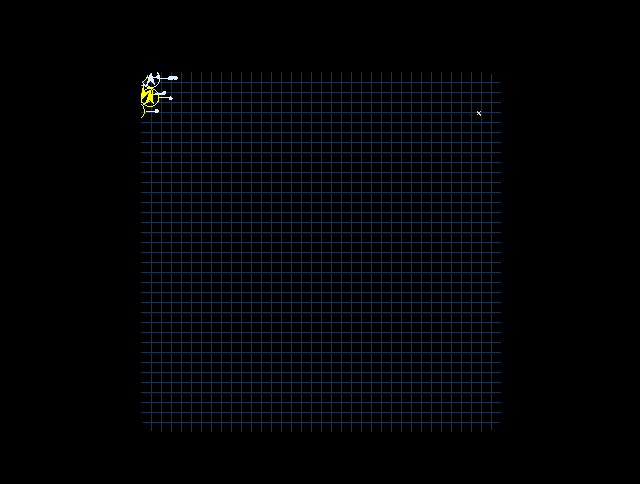
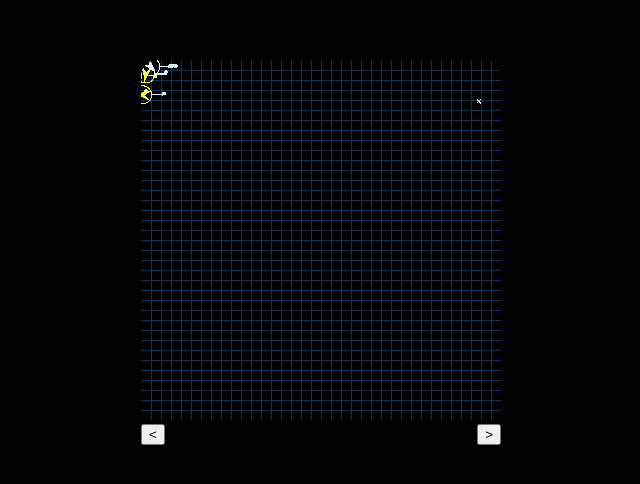
Before and after one commit to adrianlafond/bugs, a website: page index.html in a window 1280 px wide. Shown: the part 156-640 px from the top of the page, without its empty margins (319-959 px from the left). Drawn offline with Linux system fonts and the light colour scheme; animation ran at ten frames a second.

Commit message:
recreate defaults each instance

```diff
--- a/index.html
+++ b/index.html
@@ -6,6 +6,10 @@
   <meta name="viewport" content="width=device-width, initial-scale=1.0">
   <title>bugs</title>
   <style>
+    :root {
+      --bugs-width: 360px;
+      --bugs-height: 360px;
+    }
     html, body {
       height: 100%;
     }
@@ -15,20 +19,28 @@
     main {
       display: flex;
       height: 100%;
+      flex-direction: column;
+      align-items: center;
       justify-content: center;
     }
-    #canvas {
+    .bugs__content {
       border-radius: 16px;
       overflow: hidden;
-      align-self: center;
-      width: 360px;
-      height: 360px;
+    }
+    .bugs__navigation {
+      display: flex;
+      justify-content: space-between;
+      width: var(--bugs-width);
     }
   </style>
 </head>
 <body>
   <main>
-    <div id="canvas" />
+    <div class="bugs__content"></div>
+    <div class="bugs__navigation">
+      <button class="bugs__btn-prev">&lt;</button>
+      <button class="bugs__btn-next">&gt;</button>
+    </div>
   </main>
 
   <script src="dist/bugs.js"></script>
--- a/package.json
+++ b/package.json
@@ -31,6 +31,7 @@
   "homepage": "https://github.com/adrianlafond/bugs#readme",
   "devDependencies": {
     "@types/jest": "^29.5.1",
+    "@types/page": "^1.11.6",
     "concurrently": "^8.0.1",
     "esbuild": "0.17.19",
     "gh-pages": "^5.0.0",
@@ -44,6 +45,7 @@
   "dependencies": {
     "@adrianlafond/geom": "^1.2.9",
     "easings.net": "^1.0.3",
+    "page": "^1.11.6",
     "pixi.js": "^7.2.4"
   },
   "ts-standard": {
--- /dev/null
+++ b/src/bug/bug.defaults.ts
@@ -0,0 +1,42 @@
+import { Point, Vector } from '@adrianlafond/geom';
+import { BugOptions } from './bug.types';
+
+export type Defaults = Omit<Required<BugOptions>, 'stageRect'>
+
+export const getDefaults = (): Defaults => ({
+  activeSide: 'left',
+  millisecondsPerStep: 250,
+  maxStepPx: 16,
+  position: new Vector(),
+  segments: [{
+    position: new Point(),
+    legs: {
+      left: [[
+        new Point(-9, 0),
+        new Point(-18, -15)
+      ], [
+        new Point(-9, 2),
+        new Point(-20, -2)
+      ], [
+        new Point(-9, 4),
+        new Point(-16, 8)
+      ]],
+      right: [[
+        new Point(9, 0),
+        new Point(18, -15)
+      ], [
+        new Point(9, 2),
+        new Point(20, -2)
+      ], [
+        new Point(9, 4),
+        new Point(16, 8)
+      ]]
+    },
+  }],
+  jointOffset: 0.25,
+  repulsionPx: 0,
+  maxJigglePx: 3,
+  maxDistractionPx: 24,
+  timingFunction: 'easeOutCubic',
+  target: new Vector()
+})
--- a/src/bug/bug.ts
+++ b/src/bug/bug.ts
@@ -1,168 +1,9 @@
 import { Angle, Point, Vector } from '@adrianlafond/geom'
 import easings from 'easings.net'
 import { Leg } from './leg'
-import { Segment, SegmentData } from './segment';
-
-export type BugSide = 'left' | 'right'
-export type BugTimingFunction =
-  | 'linear'
-	| 'easeInQuad'
-	| 'easeOutQuad'
-	| 'easeInOutQuad'
-	| 'easeInCubic'
-	| 'easeOutCubic'
-	| 'easeInOutCubic'
-	| 'easeInQuart'
-	| 'easeOutQuart'
-	| 'easeInOutQuart'
-	| 'easeInQuint'
-	| 'easeOutQuint'
-	| 'easeInOutQuint'
-	| 'easeInSine'
-	| 'easeOutSine'
-	| 'easeInOutSine'
-	| 'easeInExpo'
-	| 'easeOutExpo'
-	| 'easeInOutExpo'
-	| 'easeInCirc'
-	| 'easeOutCirc'
-	| 'easeInOutCirc'
-	| 'easeInBack'
-	| 'easeOutBack'
-	| 'easeInOutBack'
-	| 'easeInElastic'
-	| 'easeOutElastic'
-	| 'easeInOutElastic'
-	| 'easeInBounce'
-	| 'easeOutBounce'
-
-export { SegmentData }
-export interface BugRender {
-  activeSide: BugSide
-  segments: SegmentData[]
-  target: Point
-}
-
-export interface StageRect {
-  x: number
-  y: number
-  width: number
-  height: number
-}
-
-export interface BugOptionsSegmentLegs {
-  left: Point[][]
-  right: Point[][]
-}
-
-export interface BugOptionsSegment {
-  position: Point
-  legs?: BugOptionsSegmentLegs
-}
-
-export interface BugOptions {
-  /**
-   * Whether the bug starts its left legs moving or its right. Default is left.
-   */
-  activeSide?: 'left' | 'right'
-
-  /**
-   * Milliseconds each step takes to complete. Default is 250.
-   */
-  millisecondsPerStep?: number
-
-  /**
-   * The maximum distance in pixels that the bug can progress per step. Default
-   * is 16.
-   */
-  maxStepPx?: number
-
-  /**
-   * Position and direction on the stage where the lead segment of the bug
-   * starts. Default is 0, 0, 0.
-   */
-  position?: Vector
-
-  /**
-   * Position of the segments of the bug relative to each other. Each segment
-   * can have its own sets of legs. Default is a single segment at (0, 0) with
-   * 3 legs on each side.
-   */
-  segments?:  BugOptionsSegment[]
-
-  /**
-   * Percent offset from distance between socket and claw that the joint
-   * (comparable to an elbow or knee) should offset (or bent). Default is 0.25.
-   */
-  jointOffset?: number
-
-  /**
-   * The distance the bug stays away from the target and the edges of the stage.
-   * Useful if the bug's skin is wide. Default is 0.
-   */
-  repulsionPx?: number
-
-  /**
-   * Random jiggling applied on each time tick. A small number will make the bug
-   * look smooth; a large number is will make it look like a spaz. Default is 3.
-   */
-  maxJigglePx?: number
-
-  /**
-   * Random distraction in the target per each step. A large number will lead
-   * the bug in strange directions with each step, although the end target will
-   * not be forgotten. Default is 24.
-   */
-  maxDistractionPx?: number
-
-  /**
-   * Timing function to ease the step motion. Default is easeOutCubic.
-   */
-  timingFunction?: BugTimingFunction
-
-  /**
-   * The target coordinates towards which the bug should direct itself.
-   */
-  target?: Vector
-}
-
-const defaults: Required<BugOptions> = {
-  activeSide: 'left',
-  millisecondsPerStep: 250,
-  maxStepPx: 16,
-  position: new Vector(),
-  segments: [{
-    position: new Point(),
-    legs: {
-      left: [[
-        new Point(-9, 0),
-        new Point(-18, -15)
-      ], [
-        new Point(-9, 2),
-        new Point(-20, -2)
-      ], [
-        new Point(-9, 4),
-        new Point(-16, 8)
-      ]],
-      right: [[
-        new Point(9, 0),
-        new Point(18, -15)
-      ], [
-        new Point(9, 2),
-        new Point(20, -2)
-      ], [
-        new Point(9, 4),
-        new Point(16, 8)
-      ]]
-    },
-  }],
-  jointOffset: 0.25,
-  repulsionPx: 0,
-  maxJigglePx: 3,
-  maxDistractionPx: 24,
-  timingFunction: 'easeOutCubic',
-  target: new Vector()
-}
+import { Segment, SegmentData } from './segment'
+import { BugOptions, BugRender, BugSide, StageRect } from './bug.types'
+import { Defaults, getDefaults } from './bug.defaults'
 
 export class Bug {
   private activeSide: Required<BugOptions>['activeSide']
@@ -191,6 +32,7 @@ export class Bug {
     }
 
   constructor (options?: BugOptions) {
+    const defaults = getDefaults()
     this.activeSide = options?.activeSide ?? defaults.activeSide
     this.millisecondsPerStep = options?.millisecondsPerStep ?? defaults.millisecondsPerStep
     this.maxStepPx = options?.maxStepPx ?? defaults.maxStepPx
@@ -199,7 +41,7 @@ export class Bug {
     this.maxJigglePx = options?.maxJigglePx ?? defaults.maxJigglePx
     this.maxDistractionPx = options?.maxDistractionPx ?? defaults.maxDistractionPx
     this.timingFunction = options?.timingFunction ?? defaults.timingFunction
-    this.segments = this.createSegments(options?.position, options?.segments)
+    this.segments = this.createSegments(defaults, options?.position, options?.segments, options?.stageRect)
     this.target = options?.target ?? defaults.target
     this.current = {
       activeSide: this.activeSide,
@@ -274,8 +116,17 @@ export class Bug {
    * offset by a BugOptions['position'] vector for the starting coordinates, and
    * returns it.
    */
-  private createSegments(positionOption?: BugOptions['position'], segmentOptions?: BugOptions['segments']): Segment[] {
-    const position = positionOption ?? new Vector()
+  private createSegments(
+    defaults: Defaults,
+    positionOption?: BugOptions['position'],
+    segmentOptions?: BugOptions['segments'],
+    stageRect?: BugOptions['stageRect'],
+  ): Segment[] {
+    const position = positionOption ?? new Vector(
+      stageRect ? stageRect.x + Math.random() * stageRect.width : 0,
+      stageRect ? stageRect.y + Math.random() * stageRect.height : 0,
+      Math.random() * Math.PI * 2,
+    )
     const segments = segmentOptions || defaults.segments
     return segments.map(segment => new Segment(position, segment))
   }
--- /dev/null
+++ b/src/bug/bug.types.ts
@@ -0,0 +1,131 @@
+import { Point, Vector } from '@adrianlafond/geom'
+import { SegmentData } from './segment'
+
+export type BugSide = 'left' | 'right'
+export type BugTimingFunction =
+  | 'linear'
+	| 'easeInQuad'
+	| 'easeOutQuad'
+	| 'easeInOutQuad'
+	| 'easeInCubic'
+	| 'easeOutCubic'
+	| 'easeInOutCubic'
+	| 'easeInQuart'
+	| 'easeOutQuart'
+	| 'easeInOutQuart'
+	| 'easeInQuint'
+	| 'easeOutQuint'
+	| 'easeInOutQuint'
+	| 'easeInSine'
+	| 'easeOutSine'
+	| 'easeInOutSine'
+	| 'easeInExpo'
+	| 'easeOutExpo'
+	| 'easeInOutExpo'
+	| 'easeInCirc'
+	| 'easeOutCirc'
+	| 'easeInOutCirc'
+	| 'easeInBack'
+	| 'easeOutBack'
+	| 'easeInOutBack'
+	| 'easeInElastic'
+	| 'easeOutElastic'
+	| 'easeInOutElastic'
+	| 'easeInBounce'
+	| 'easeOutBounce'
+
+export { SegmentData }
+export interface BugRender {
+  activeSide: BugSide
+  segments: SegmentData[]
+  target: Point
+}
+
+export interface StageRect {
+  x: number
+  y: number
+  width: number
+  height: number
+}
+
+export interface BugOptionsSegmentLegs {
+  left: Point[][]
+  right: Point[][]
+}
+
+export interface BugOptionsSegment {
+  position: Point
+  legs?: BugOptionsSegmentLegs
+}
+
+export interface BugOptions {
+  /**
+   * Whether the bug starts its left legs moving or its right. Default is left.
+   */
+  activeSide?: 'left' | 'right'
+
+  /**
+   * Milliseconds each step takes to complete. Default is 250.
+   */
+  millisecondsPerStep?: number
+
+  /**
+   * The maximum distance in pixels that the bug can progress per step. Default
+   * is 16.
+   */
+  maxStepPx?: number
+
+  /**
+   * Position and direction on the stage where the lead segment of the bug
+   * starts. Default are random values within the confines of the stage rect.
+   */
+  position?: Vector
+
+  /**
+   * Position of the segments of the bug relative to each other. Each segment
+   * can have its own sets of legs. Default is a single segment at (0, 0) with
+   * 3 legs on each side.
+   */
+  segments?:  BugOptionsSegment[]
+
+  /**
+   * Percent offset from distance between socket and claw that the joint
+   * (comparable to an elbow or knee) should offset (or bent). Default is 0.25.
+   */
+  jointOffset?: number
+
+  /**
+   * The distance the bug stays away from the target and the edges of the stage.
+   * Useful if the bug's skin is wide. Default is 0.
+   */
+  repulsionPx?: number
+
+  /**
+   * Random jiggling applied on each time tick. A small number will make the bug
+   * look smooth; a large number is will make it look like a spaz. Default is 3.
+   */
+  maxJigglePx?: number
+
+  /**
+   * Random distraction in the target per each step. A large number will lead
+   * the bug in strange directions with each step, although the end target will
+   * not be forgotten. Default is 24.
+   */
+  maxDistractionPx?: number
+
+  /**
+   * If `position` is not defined, `stageRect` is used to calculate random
+   * starting x and y coordinates.
+   */
+  stageRect?: StageRect
+
+  /**
+   * Timing function to ease the step motion. Default is easeOutCubic.
+   */
+  timingFunction?: BugTimingFunction
+
+  /**
+   * The target coordinates towards which the bug should direct itself.
+   */
+  target?: Vector
+}
--- a/src/bug/index.ts
+++ b/src/bug/index.ts
@@ -1,2 +1,3 @@
 export * from './bug'
 export * from './leg'
+export * from './bug.types'
--- a/src/bug/segment.ts
+++ b/src/bug/segment.ts
@@ -31,7 +31,6 @@ export class Segment {
   constructor(bugStartingPosition: Vector, options: BugOptionsSegment) {
     this.offsetPosition = options.position
     this.maxDistance = Point.distance(new Point(), this.offsetPosition)
-    this.stepTarget = new Point()
     this.position = this.calculateStartingVector(bugStartingPosition, options.position)
     this.legs = this.createLegs(options.legs)
   }
--- a/src/demo/base-demo.ts
+++ b/src/demo/base-demo.ts
@@ -16,6 +16,10 @@ export class BaseDemo {
     if (app.view.addEventListener) {
       app.view.addEventListener('pointerdown', this.handlePointerDown)
     }
+  }
+
+  render (_deltaMs = 0): void {
+    // Designed to be overridden.
   }
 
   changeTarget (_point: Point): void {
--- a/src/demo/index.ts
+++ b/src/demo/index.ts
@@ -1,26 +1,82 @@
 import * as PIXI from 'pixi.js'
-// import * as grid from './grid'
+import page from 'page'
 import { BugDemo } from './bug-demo'
-import { Point } from '@adrianlafond/geom'
+import { Simple } from './simple'
+import { BaseDemo } from './base-demo'
 
 let instance: DemoApp
+
+type Bug =
+  | 'demo'
+  | 'simple'
+
+const bugsMap = {
+  demo: BugDemo,
+  simple: Simple,
+}
 
 class DemoApp {
   private readonly containerElement: HTMLElement
   private readonly app: PIXI.Application<HTMLCanvasElement>
   private playing = false
+  private bug: Bug = 'demo'
+  private bugs: Bug[] = ['demo', 'simple']
+  private liveBug: BaseDemo | null = null
 
-  constructor (containerElement?: HTMLElement) {
-    const defaultContainer: HTMLElement | null = document.querySelector('#canvas')
-    this.containerElement = containerElement != null
-      ? containerElement
-      : (defaultContainer != null) ? defaultContainer : document.createElement('main')
+  constructor (selector: string) {
+    const element = document.querySelector(selector)
+    if (element instanceof HTMLElement) {
+      this.containerElement = element
+    } else {
+      throw new Error('Canvas element "#bugs-canvas" not found.');
+    }
     this.app = new PIXI.Application({ width: 360, height: 360 })
+    this.initializePage()
     this.appendToDom()
+    this.start()
+  }
+
+  private initializePage (): void {
+    page('/demo', () => this.updateBug('demo'))
+    page('/simple', () => this.updateBug('simple'))
+    page('*', () => this.updateBug('demo'))
+
+    page({ window }) // <- avoids "Uncaught TypeError: window2 is undefined"
+    const prevEl = document.querySelector('.bugs__btn-prev')
+    const nextEl = document.querySelector('.bugs__btn-next')
+    if (prevEl) {
+      prevEl.addEventListener('click', this.handlePrevClick)
+    }
+    if (nextEl) {
+      nextEl.addEventListener('click', this.handleNextClick)
+    }
+  }
+
+  private readonly handlePrevClick = (): void => {
+    let index = this.bugs.findIndex(bug => bug === this.bug)
+    if (index !== -1) {
+      index -= 1
+      if (index < 0) {
+        index = this.bugs.length - 1
+      }
+      page(`/${this.bugs[index]}`)
+    }
+  }
+
+  private readonly handleNextClick = (): void => {
+    let index = this.bugs.findIndex(bug => bug === this.bug)
+    if (index !== -1) {
+      index += 1
+      if (index >= this.bugs.length) {
+        index = 0
+      }
+      page(`/${this.bugs[index]}`)
+    }
   }
 
   private appendToDom (): void {
     this.containerElement.replaceChildren(this.app.view)
+    this.containerElement.addEventListener('dblclick', this.togglePlaying)
   }
 
   private readonly togglePlaying = (): void => {
@@ -28,20 +84,32 @@ class DemoApp {
     this.playing ? this.app.start() : this.app.stop()
   }
 
+  private updateBug (bug: Bug): void {
+    this.bug = bug
+    this.restart()
+  }
+
+  private restart (): void {
+    if (this.liveBug) {
+      this.liveBug.destroy()
+    }
+    this.liveBug = new bugsMap[this.bug](this.app)
+    this.liveBug.render()
+    if (!this.playing) {
+      this.playing = true
+      this.app.start()
+    }
+  }
+
   start (): void {
-    const bugDemo = new BugDemo(this.app)
-    bugDemo.render()
-
     this.app.ticker.add(() => {
-      bugDemo.render(this.app.ticker.deltaMS)
+      if (this.liveBug) {
+        this.liveBug.render(this.app.ticker.deltaMS)
+      }
     })
-
-    this.playing = true
-    this.containerElement.addEventListener('dblclick', this.togglePlaying)
   }
 }
 
-export function start (): void {
-  instance = instance ?? new DemoApp()
-  instance.start()
+export function start (selector: string): void {
+  instance = instance ?? new DemoApp(selector)
 }
--- /dev/null
+++ b/src/demo/simple.ts
@@ -0,0 +1,125 @@
+import * as PIXI from 'pixi.js'
+import * as grid from './grid'
+import { Bug, BugRender, BugSide, Leg, SegmentData } from '../bug'
+import { Point, Vector } from '@adrianlafond/geom'
+import { BaseDemo } from './base-demo'
+
+
+export class Simple extends BaseDemo {
+  protected readonly bug: Bug
+
+  private readonly segmentsGfx = new PIXI.Graphics()
+  private readonly legsGfx = new PIXI.Graphics()
+
+  constructor (app: PIXI.Application) {
+    super(app)
+    const clientRect = app.view.getBoundingClientRect ? app.view?.getBoundingClientRect() : null
+    this.bug = new Bug({
+      stageRect: clientRect ? {
+        x: 0,
+        y: 0,
+        width: clientRect.width,
+        height: clientRect.height
+      } : undefined,
+    })
+
+    grid.render(this.app)
+
+    this.app.stage.addChild(this.legsGfx)
+    this.app.stage.addChild(this.segmentsGfx)
+    this.updateTargetPattern()
+  }
+
+  render (deltaMs = 0): void {
+    const bug = this.bug.tick({
+      deltaMs,
+      stageRect: {
+        x: 5,
+        y: 5,
+        width: this.app.view.width - 5,
+        height: this.app.view.height - 5
+      }
+    })
+    this.bug.on('targetReached', this.handleTargetReached)
+    this.clearGfx()
+    this.renderAllSegments(bug)
+  }
+
+  changeTarget (point: Point): void {
+    super.changeTarget(point)
+    this.bug.updateTarget(point)
+  }
+
+  destroy (): void {
+    super.destroy()
+    this.clearGfx()
+  }
+
+  private readonly handleTargetReached = (): void => {
+    this.updateTargetPattern()
+  }
+
+  private clearGfx () {
+    this.segmentsGfx.clear()
+    this.segmentsGfx.removeChildren()
+    this.legsGfx.clear()
+    this.legsGfx.removeChildren()
+  }
+
+  private renderAllSegments (bug: BugRender): void {
+    for (let i = bug.segments.length - 1; i >= 0; i--) {
+      this.renderSegment(bug.segments[i], bug.activeSide, i)
+    }
+  }
+
+  private renderSegment (segment: SegmentData,  activeSide: BugSide, index: number): void {
+    const color = index == 0 ? 0xddeeff : 0xffff00
+
+    const gfx = new PIXI.Graphics()
+    this.segmentsGfx.addChild(gfx)
+
+    gfx.lineStyle({ width: 1, color })
+    gfx.drawCircle(0, 0, 9)
+    gfx.lineStyle({ width: 0 })
+
+    gfx.beginFill(color)
+    gfx.moveTo(0, -8)
+    gfx.lineTo(5, 8)
+    gfx.lineTo(0, 2)
+    gfx.lineTo(-5, 8)
+    gfx.lineTo(0, -8)
+    gfx.endFill()
+
+    gfx.rotation = segment.position.radians
+    gfx.position.x = segment.position.x
+    gfx.position.y = segment.position.y
+
+    this.renderSegmentLegs(segment, activeSide)
+  }
+
+  private renderSegmentLegs (segment: SegmentData, activeSide: BugSide): void {
+    segment.legs.left.forEach(leg => this.renderLeg(leg, activeSide === 'left'))
+    segment.legs.right.forEach(leg => this.renderLeg(leg, activeSide === 'right'))
+  }
+
+  private renderLeg (leg: Vector[], isActive: boolean): void {
+    const socket = leg[0]
+    const joint = leg.length >= 2 ? leg[1] : null
+    const claw = leg.length >= 2 ? leg[2] : leg[1]
+
+    const gfx = new PIXI.Graphics()
+    this.legsGfx.addChild(gfx)
+
+    gfx.lineStyle({ width: 1, color: 0xddeeff })
+    gfx.moveTo(socket.x, socket.y)
+    if (joint != null) {
+      gfx.lineTo(joint.x, joint.y)
+    }
+    gfx.lineTo(claw.x, claw.y)
+    gfx.lineStyle({ width: 0 })
+
+    gfx.beginFill(0xddeeff)
+    gfx.drawCircle(claw.x, claw.y, isActive ? 2 : 1)
+    gfx.endFill()
+  }
+}
--- a/src/index.ts
+++ b/src/index.ts
@@ -1,3 +1,3 @@
 import { start } from './demo'
 
-start()
+start('.bugs__content')
```
Also changed, not shown: dist/bugs.js, 2 other files.
